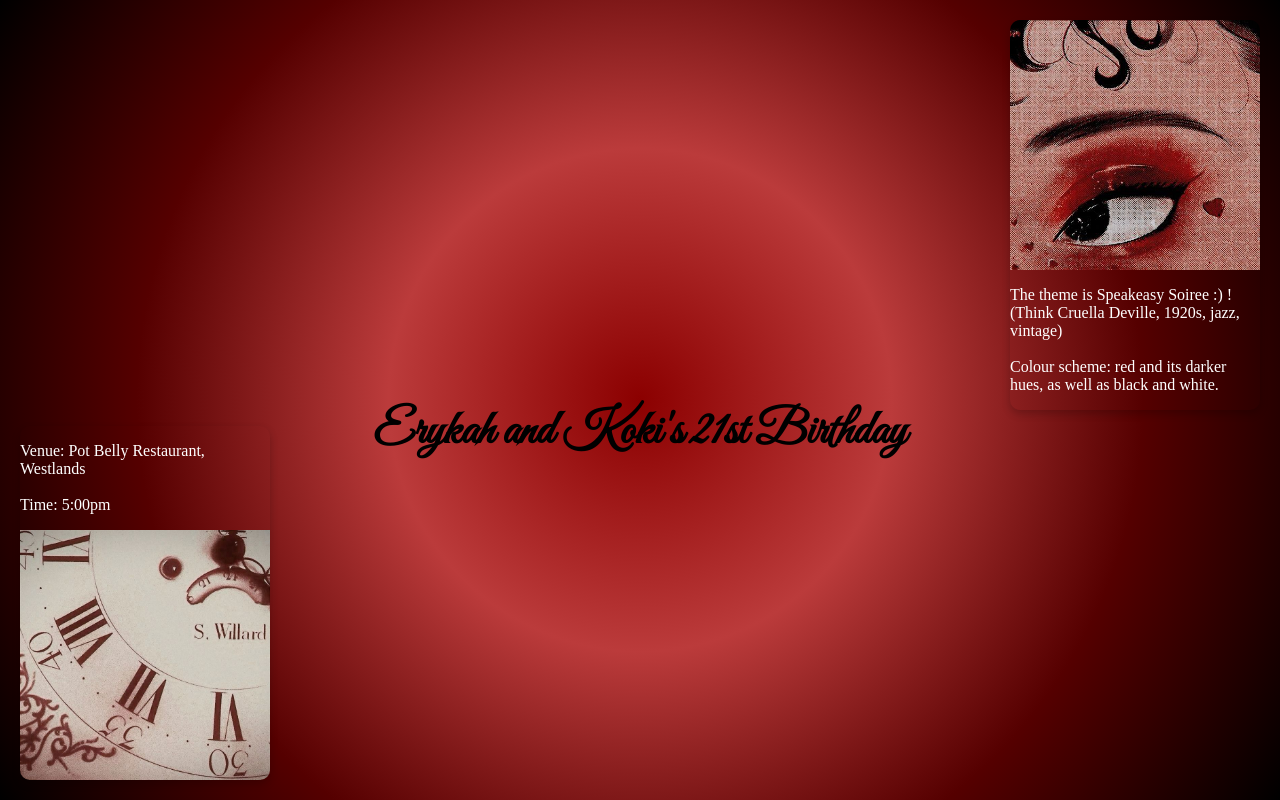
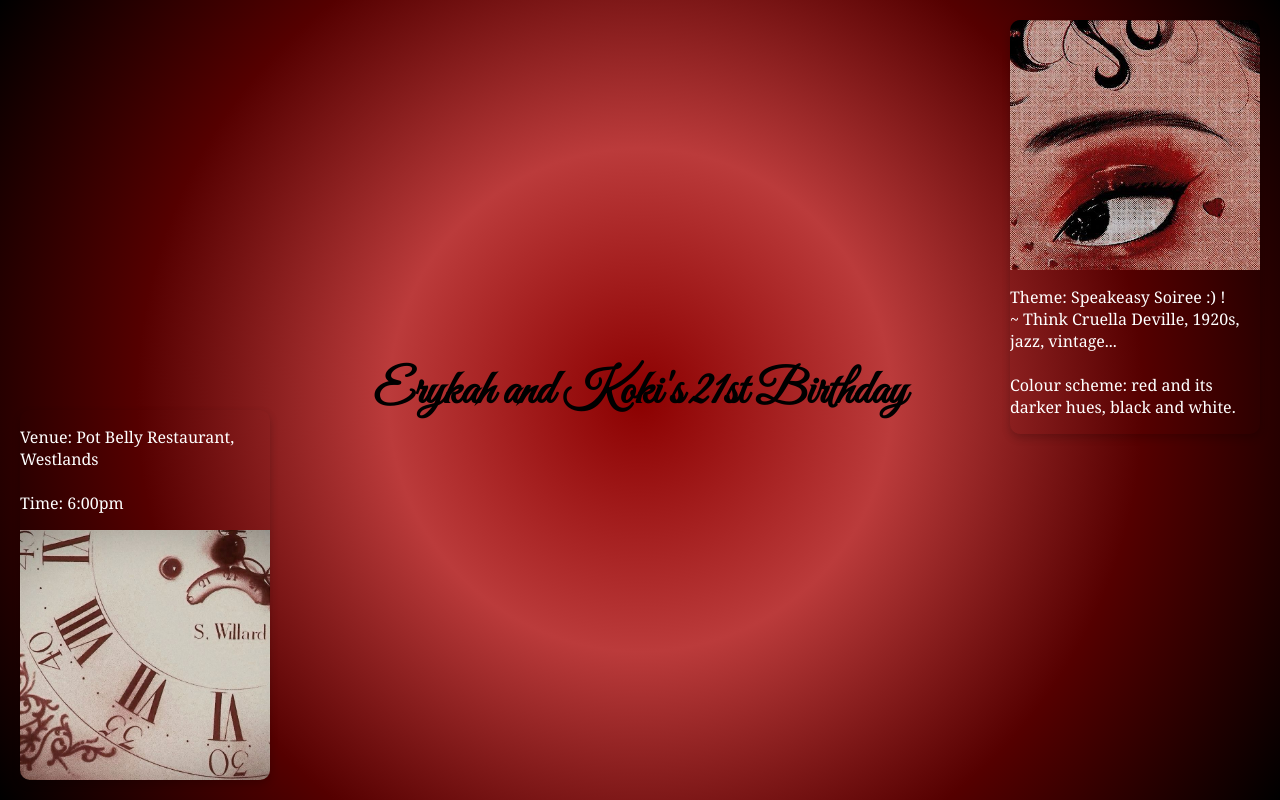
Before and after one commit to amandakoki/birfday, a plain HTML site: page heartgradient.html in a window 1280 px wide. Drawn offline with Linux system fonts and the light colour scheme.

Commit message:
main page

```diff
--- a/heartgradient.html
+++ b/heartgradient.html
@@ -26,7 +26,7 @@
       font-family: 'Great Vibes', cursive;
       font-size: 3em;
       position: absolute;
-    top: 50%;
+    top: 45%;
     left: 50%;
     transform: translate(-50%, -50%);
     text-align: center;
@@ -41,6 +41,7 @@
     border-radius: 10px;
     box-shadow: 0 4px 8px rgba(0,0,0,0.2);
     overflow: hidden;
+    font-family:Cambria, Cochin, Georgia, Times, 'Times New Roman', serif
   }
 
 
@@ -92,19 +93,20 @@
   </div>
   <p>
         <font color="#fff">
-            The theme is Speakeasy Soiree :) !
-            (Think Cruella Deville, 1920s, jazz, vintage) <br><br>
-            Colour scheme: red and its darker hues, as well as black and white.
+            Theme: Speakeasy Soiree :) !
+            <br>~ Think Cruella Deville, 1920s, jazz, vintage... <br><br>
+            Colour scheme: red and its darker hues, black and white.
         </font>
     </p>
 </div>
+
 
 
 <div class="corner-container bottom-left">
     <p>
         <font color="#fff">
             Venue: Pot Belly Restaurant, Westlands<br><br>
-            Time: 5:00pm
+            Time: 6:00pm
 
         </font>
     </p>
```
